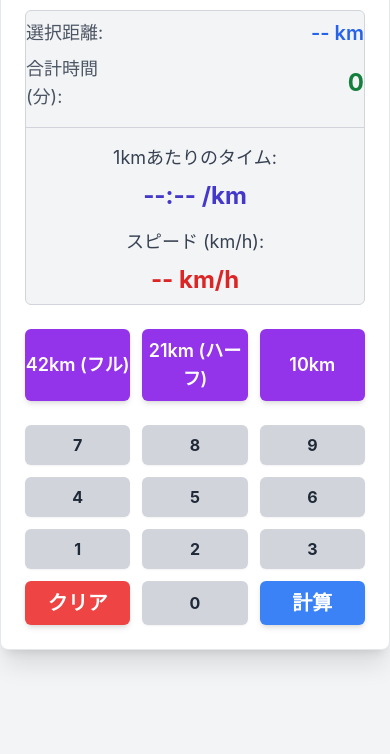
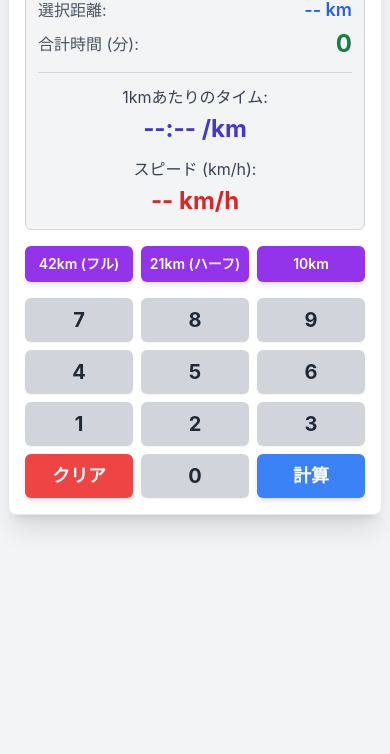
Before and after one commit to Tsukasa369/marathon_calc, a plain HTML site: page index.html in a window 390 px wide. Shown: the part 90-844 px from the top of the page. Drawn offline with nearby package versions, Linux system fonts and the light colour scheme.

Commit message:
Add files via upload

```diff
--- a/index.html
+++ b/index.html
@@ -14,56 +14,56 @@
         }
     </style>
 </head>
-<body class="flex items-center justify-center min-h-[90vh] py-2 px4">
-    <div class="bg-white p-6 rounded-lg shadow-xl w-full max-w-md border border-gray-200">
-        <h1 class="text-2xl sm:text-3xl font-bold text-center mb-6 text-gray-800">マラソン電卓</h1>
+<body class="flex items-center justify-center p-2 sm:p-4">
+    <div class="bg-white p-4 sm:p-6 rounded-lg shadow-xl w-full max-w-md border border-gray-200">
+        <h1 class="text-2xl sm:text-3xl font-bold text-center mb-4 text-gray-800">マラソン電卓</h1>
 
         <!-- 表示エリア -->
-        <div class="mb-6 bg-gray-100 py-2 px4 rounded-md border border-gray-300">
-            <div class="flex justify-between items-center mb-2">
-                <span class="text-gray-600 text-lg">選択距離:</span>
-                <span id="display-distance" class="text-blue-600 font-semibold text-xl">-- km</span>
+        <div class="mb-4 bg-gray-100 p-3 rounded-md border border-gray-300">
+            <div class="flex justify-between items-center mb-1">
+                <span class="text-gray-600 text-base sm:text-lg">選択距離:</span>
+                <span id="display-distance" class="text-blue-600 font-semibold text-lg sm:text-xl">-- km</span>
             </div>
-            <div class="flex justify-between items-center mb-4">
-                <span class="text-gray-600 text-lg">合計時間 (分):</span>
+            <div class="flex justify-between items-center mb-3">
+                <span class="text-gray-600 text-base sm:text-lg">合計時間 (分):</span>
                 <input type="text" id="display-time-input" class="w-2/3 text-right text-green-700 font-bold text-2xl sm:text-3xl bg-gray-100 focus:outline-none" value="0" readonly>
             </div>
-            <hr class="border-gray-300 my-4">
+            <hr class="border-gray-300 my-3">
             <div class="text-center">
-                <p class="text-gray-700 text-lg mb-2">1kmあたりのタイム:</p>
-                <p id="display-pace" class="text-indigo-700 font-bold text-2xl sm:text-3xl mb-4">--:-- /km</p>
-                <p class="text-gray-700 text-lg mb-2">スピード (km/h):</p>
+                <p class="text-gray-700 text-base sm:text-lg mb-1">1kmあたりのタイム:</p>
+                <p id="display-pace" class="text-indigo-700 font-bold text-2xl sm:text-3xl mb-3">--:-- /km</p>
+                <p class="text-gray-700 text-base sm:text-lg mb-1">スピード (km/h):</p>
                 <p id="display-speed" class="text-red-600 font-bold text-2xl sm:text-3xl">-- km/h</p>
             </div>
         </div>
 
         <!-- 距離ボタン -->
-        <div class="grid grid-cols-3 gap-3 mb-6">
-            <button id="btn-42km" class="bg-purple-600 text-white py-2 text-base sm:text-lg rounded-md text-lg font-semibold hover:bg-purple-700 transition duration-200 shadow-md">
+        <div class="grid grid-cols-3 gap-2 mb-4">
+            <button id="btn-42km" class="bg-purple-600 text-white py-2 rounded-md text-sm sm:text-lg font-semibold hover:bg-purple-700 transition duration-200 shadow-md">
                 42km (フル)
             </button>
-            <button id="btn-21km" class="bg-purple-600 text-white py-2 text-base sm:text-lg rounded-md text-lg font-semibold hover:bg-purple-700 transition duration-200 shadow-md">
+            <button id="btn-21km" class="bg-purple-600 text-white py-2 rounded-md text-sm sm:text-lg font-semibold hover:bg-purple-700 transition duration-200 shadow-md">
                 21km (ハーフ)
             </button>
-            <button id="btn-10km" class="bg-purple-600 text-white py-2 text-base sm:text-lg rounded-md text-lg font-semibold hover:bg-purple-700 transition duration-200 shadow-md">
+            <button id="btn-10km" class="bg-purple-600 text-white py-2 rounded-md text-sm sm:text-lg font-semibold hover:bg-purple-700 transition duration-200 shadow-md">
                 10km
             </button>
         </div>
 
         <!-- 数字ボタン -->
-        <div class="grid grid-cols-3 gap-3">
-            <button class="btn-number bg-gray-300 text-gray-800 py-2 text-base sm:text-lg rounded-md text-2xl font-bold hover:bg-gray-400 transition duration-200 shadow-sm">7</button>
-            <button class="btn-number bg-gray-300 text-gray-800 py-2 text-base sm:text-lg rounded-md text-2xl font-bold hover:bg-gray-400 transition duration-200 shadow-sm">8</button>
-            <button class="btn-number bg-gray-300 text-gray-800 py-2 text-base sm:text-lg rounded-md text-2xl font-bold hover:bg-gray-400 transition duration-200 shadow-sm">9</button>
-            <button class="btn-number bg-gray-300 text-gray-800 py-2 text-base sm:text-lg rounded-md text-2xl font-bold hover:bg-gray-400 transition duration-200 shadow-sm">4</button>
-            <button class="btn-number bg-gray-300 text-gray-800 py-2 text-base sm:text-lg rounded-md text-2xl font-bold hover:bg-gray-400 transition duration-200 shadow-sm">5</button>
-            <button class="btn-number bg-gray-300 text-gray-800 py-2 text-base sm:text-lg rounded-md text-2xl font-bold hover:bg-gray-400 transition duration-200 shadow-sm">6</button>
-            <button class="btn-number bg-gray-300 text-gray-800 py-2 text-base sm:text-lg rounded-md text-2xl font-bold hover:bg-gray-400 transition duration-200 shadow-sm">1</button>
-            <button class="btn-number bg-gray-300 text-gray-800 py-2 text-base sm:text-lg rounded-md text-2xl font-bold hover:bg-gray-400 transition duration-200 shadow-sm">2</button>
-            <button class="btn-number bg-gray-300 text-gray-800 py-2 text-base sm:text-lg rounded-md text-2xl font-bold hover:bg-gray-400 transition duration-200 shadow-sm">3</button>
-            <button id="btn-clear" class="bg-red-500 text-white py-2 text-base sm:text-lg rounded-md text-xl font-bold hover:bg-red-600 transition duration-200 shadow-md">クリア</button>
-            <button class="btn-number bg-gray-300 text-gray-800 py-2 text-base sm:text-lg rounded-md text-2xl font-bold hover:bg-gray-400 transition duration-200 shadow-sm">0</button>
-            <button id="btn-calculate" class="bg-blue-500 text-white py-2 text-base sm:text-lg rounded-md text-xl font-bold hover:bg-blue-600 transition duration-200 shadow-md">計算</button>
+        <div class="grid grid-cols-3 gap-2">
+            <button class="btn-number bg-gray-300 text-gray-800 py-2 rounded-md text-xl sm:text-2xl font-bold hover:bg-gray-400 transition duration-200 shadow-sm">7</button>
+            <button class="btn-number bg-gray-300 text-gray-800 py-2 rounded-md text-xl sm:text-2xl font-bold hover:bg-gray-400 transition duration-200 shadow-sm">8</button>
+            <button class="btn-number bg-gray-300 text-gray-800 py-2 rounded-md text-xl sm:text-2xl font-bold hover:bg-gray-400 transition duration-200 shadow-sm">9</button>
+            <button class="btn-number bg-gray-300 text-gray-800 py-2 rounded-md text-xl sm:text-2xl font-bold hover:bg-gray-400 transition duration-200 shadow-sm">4</button>
+            <button class="btn-number bg-gray-300 text-gray-800 py-2 rounded-md text-xl sm:text-2xl font-bold hover:bg-gray-400 transition duration-200 shadow-sm">5</button>
+            <button class="btn-number bg-gray-300 text-gray-800 py-2 rounded-md text-xl sm:text-2xl font-bold hover:bg-gray-400 transition duration-200 shadow-sm">6</button>
+            <button class="btn-number bg-gray-300 text-gray-800 py-2 rounded-md text-xl sm:text-2xl font-bold hover:bg-gray-400 transition duration-200 shadow-sm">1</button>
+            <button class="btn-number bg-gray-300 text-gray-800 py-2 rounded-md text-xl sm:text-2xl font-bold hover:bg-gray-400 transition duration-200 shadow-sm">2</button>
+            <button class="btn-number bg-gray-300 text-gray-800 py-2 rounded-md text-xl sm:text-2xl font-bold hover:bg-gray-400 transition duration-200 shadow-sm">3</button>
+            <button id="btn-clear" class="bg-red-500 text-white py-2 rounded-md text-lg sm:text-xl font-bold hover:bg-red-600 transition duration-200 shadow-md">クリア</button>
+            <button class="btn-number bg-gray-300 text-gray-800 py-2 rounded-md text-xl sm:text-2xl font-bold hover:bg-gray-400 transition duration-200 shadow-sm">0</button>
+            <button id="btn-calculate" class="bg-blue-500 text-white py-2 rounded-md text-lg sm:text-xl font-bold hover:bg-blue-600 transition duration-200 shadow-md">計算</button>
         </div>
     </div>
 
@@ -85,19 +85,29 @@
         let inputTime = '0';     // 入力された合計時間 (分)
 
         /**
-         * 電卓の表示を更新する関数
+         * 入力値と選択距離を表示する関数
+         * 計算は行わない
          */
-        function updateDisplay() {
-            displayDistance.textContent = currentDistance > 0 ? `${currentDistance} km` : '-- km';
+        function updateInputDisplay() {
+            // フルマラソン、ハーフマラソンの正確な距離を表示するため、toFixed(3)を使用
+            displayDistance.textContent = currentDistance > 0 ? `${currentDistance.toFixed(3)} km` : '-- km';
             displayTimeInput.value = inputTime;
+        }
 
-            // 距離と時間が有効な場合のみ計算して表示
-            if (currentDistance > 0 && parseFloat(inputTime) > 0) {
-                const totalMinutes = parseFloat(inputTime);
+        /**
+         * 1kmあたりのタイムとスピードを計算し表示する関数
+         */
+        function calculateAndDisplayResults() {
+            // 現在の入力値を取得
+            const distance = currentDistance;
+            const time = parseFloat(inputTime);
+
+            if (distance > 0 && time > 0) {
+                const totalMinutes = time;
                 const totalHours = totalMinutes / 60; // 合計時間を時間に変換
 
                 // 1kmあたりの時間 (分/km)
-                const paceMinutesPerKm = totalMinutes / currentDistance;
+                const paceMinutesPerKm = totalMinutes / distance;
                 const paceMinutes = Math.floor(paceMinutesPerKm); // 分の部分
                 const paceSeconds = Math.round((paceMinutesPerKm - paceMinutes) * 60); // 秒の部分
 
@@ -106,7 +116,7 @@
                 displayPace.textContent = `${paceMinutes}:${formattedPaceSeconds} /km`;
 
                 // スピード (km/h)
-                const speedKmh = currentDistance / totalHours;
+                const speedKmh = distance / totalHours;
                 displaySpeed.textContent = `${speedKmh.toFixed(1)} km/h`; // 小数点以下1桁で表示
             } else {
                 // 有効なデータがない場合は初期表示に戻す
@@ -122,12 +132,21 @@
         numberButtons.forEach(button => {
             button.addEventListener('click', (event) => {
                 const digit = event.target.textContent;
+                // '0'が入力されている状態でさらに'0'を入力しても変化させない
+                if (inputTime === '0' && digit === '0') {
+                    return;
+                }
+                // 最初の入力が'0'であれば、新しい数字で置き換える
                 if (inputTime === '0') {
-                    inputTime = digit; // 最初の入力の場合は0を置き換える
+                    inputTime = digit;
                 } else {
-                    inputTime += digit; // それ以外の場合は数字を追加
+                    // 入力桁数に制限を設ける（例: 5桁まで）
+                    if (inputTime.length < 5) {
+                       inputTime += digit;
+                    }
                 }
-                updateDisplay(); // 表示を更新
+                updateInputDisplay(); // 入力値と距離表示のみを更新
+                // 計算結果は自動では更新しない
             });
         });
 
@@ -137,7 +156,8 @@
          */
         function setDistance(distance) {
             currentDistance = distance;
-            updateDisplay(); // 表示を更新
+            updateInputDisplay(); // 距離表示のみを更新
+            // 計算結果は自動では更新しない
         }
 
         // 距離ボタンにイベントリスナーを追加
@@ -151,20 +171,20 @@
         btnClear.addEventListener('click', () => {
             currentDistance = 0;
             inputTime = '0';
-            updateDisplay(); // 表示をリセット
+            updateInputDisplay(); // 表示をリセット
+            calculateAndDisplayResults(); // 計算結果もリセット（入力値が0なので表示がクリアされる）
         });
 
         /**
-         * 計算ボタンクリック時の処理 (現在は数字入力で自動計算されるため、明示的な計算は不要だが、ボタンは残す)
+         * 計算ボタンクリック時の処理
          */
         btnCalculate.addEventListener('click', () => {
-            // 数字入力時に自動で計算されるため、ここでは特別な処理は不要だが、
-            // ボタンが押されたことを示すために、表示を強制的に更新する
-            updateDisplay();
+            calculateAndDisplayResults(); // ここで計算と結果表示を行う
         });
 
         // 初期表示を更新
-        updateDisplay();
+        updateInputDisplay();
+        calculateAndDisplayResults(); // アプリ起動時は初期の '--:--' を表示するために呼ぶ
     </script>
 </body>
 </html>
```
